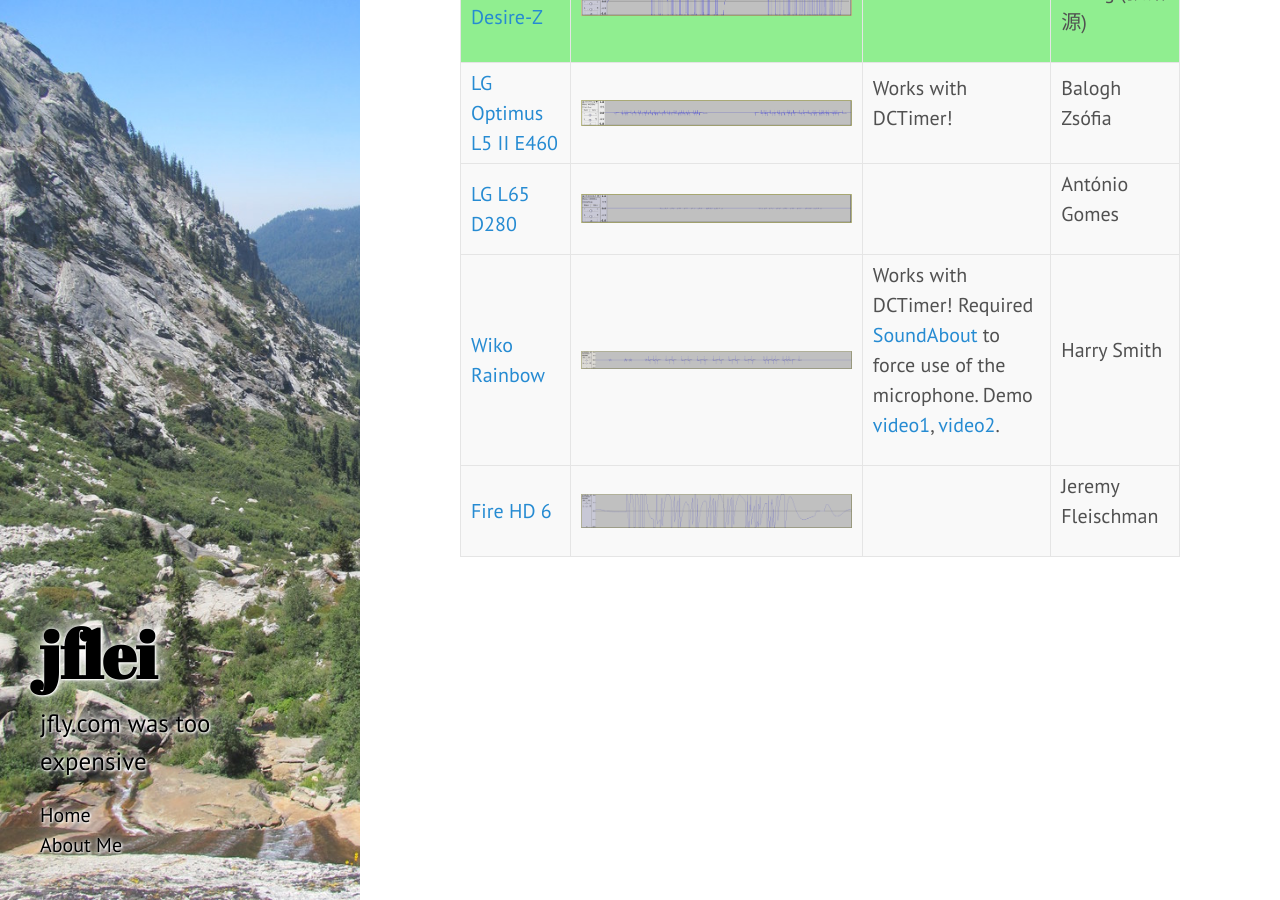
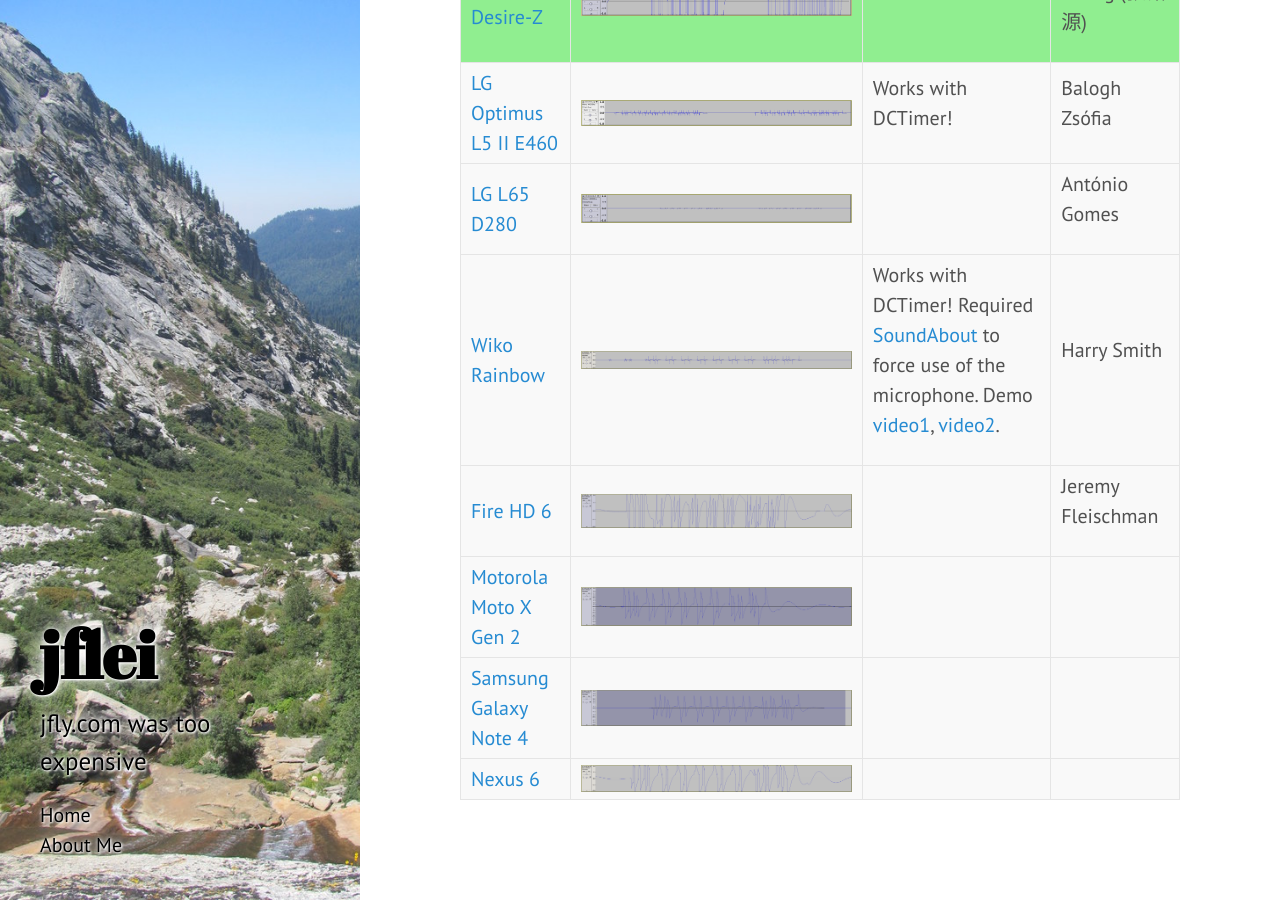
Before and after one commit to jfly/jfly.github.io, a Jekyll site: the page built from stackmat-phones.html, in a window 1280 px wide and 900 px high, scrolled down 2238 px. Built offline with Jekyll 4.4.1, drawn with Linux system fonts in a browser that asks for light colours.

Commit message:
A few new catches thanks to @patriciali!

```diff
--- a/_data/stackmat/phones.yml
+++ b/_data/stackmat/phones.yml
@@ -107,3 +107,15 @@
   id: fire_hd6
   url: http://www.gsmarena.com/amazon_fire_hd_6-6688.php
   owner: Jeremy Fleischman
+
+- phone: Motorola Moto X Gen 2
+  id: moto_x_gen_2
+  url: http://www.gsmarena.com/motorola_moto_x_(2nd_gen)-6649.php
+
+- phone: Samsung Galaxy Note 4
+  id: galaxy_note_4
+  url: http://www.gsmarena.com/samsung_galaxy_note_4-6434.php
+
+- phone: Nexus 6
+  id: nexus_6
+  url: http://www.gsmarena.com/motorola_nexus_6-6604.php
```
Also changed, not shown: public/stackmat/galaxy_note_4.png (added), public/stackmat/moto_x_gen_2.png (added), public/stackmat/nexus_6.png (added), 3 other files.
